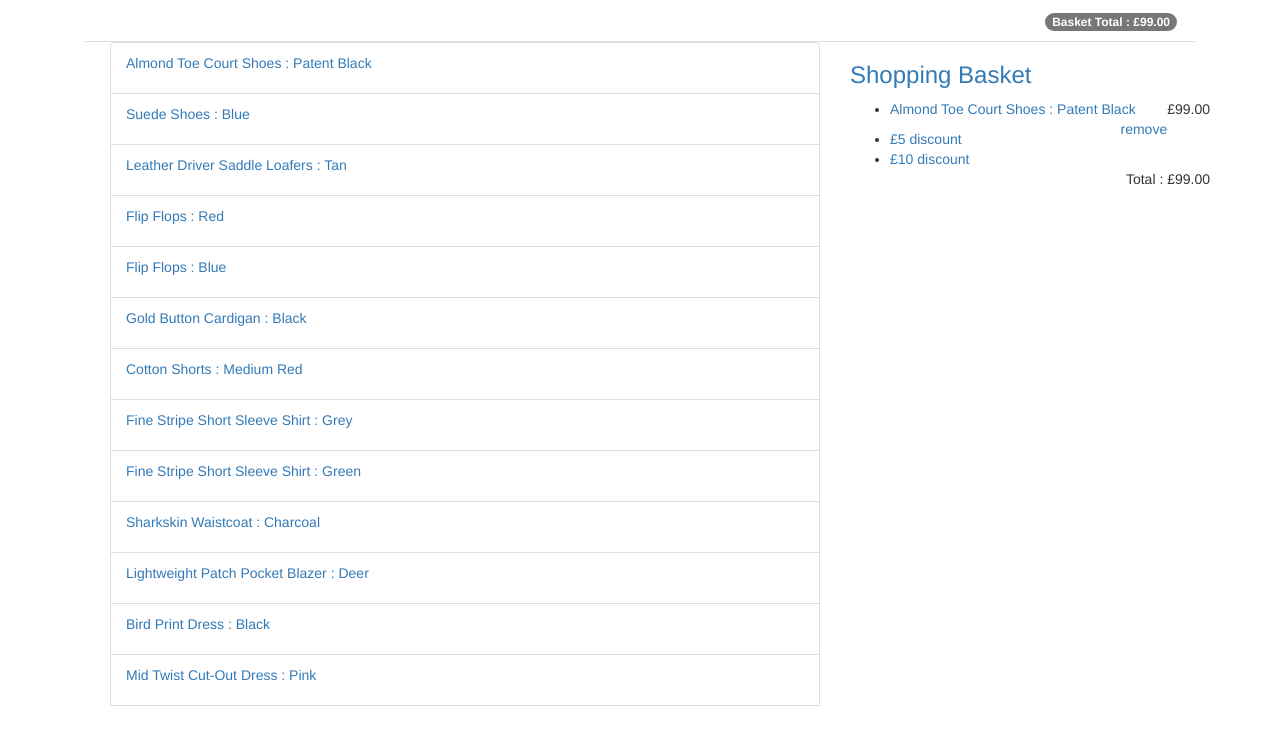
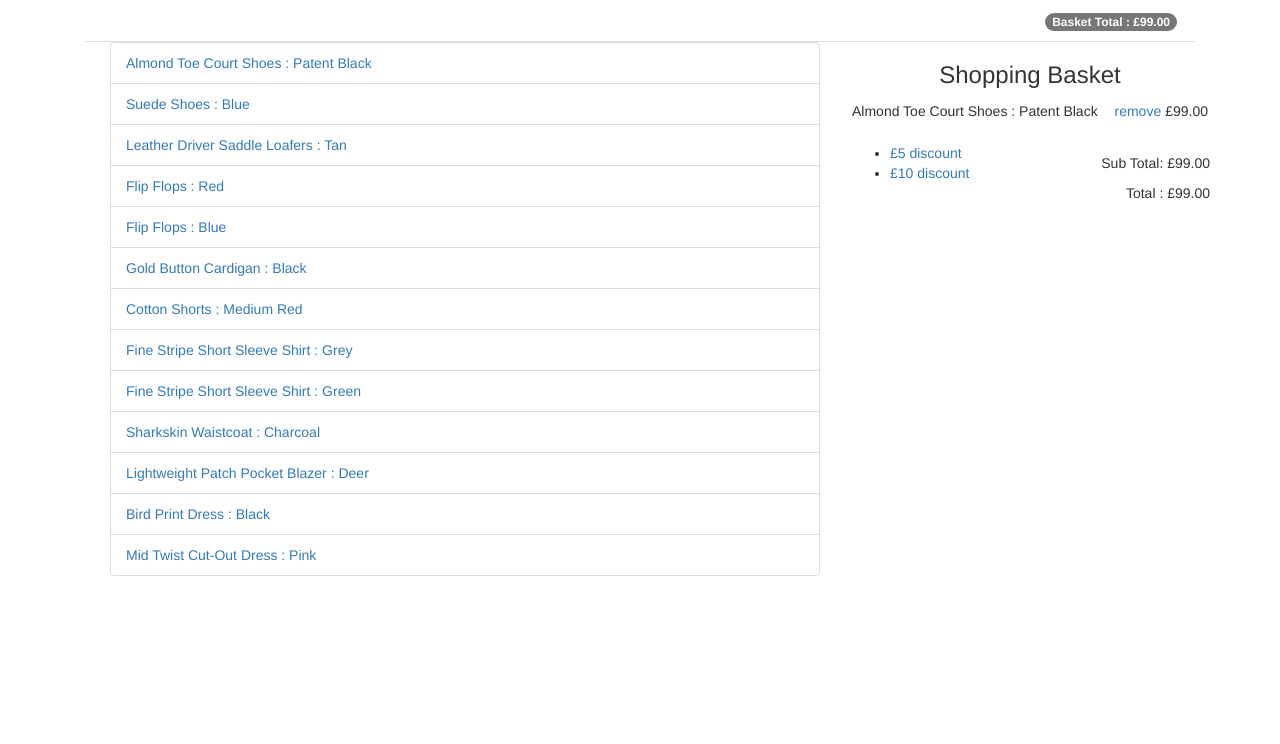
Before and after one commit to wardymate/clothing-retailer, a website: page public/index.html in a window 1280 px wide. Both pictures are taken after a click on the link "Almond Toe Court Shoes : Patent Black". Drawn offline with nearby package versions, Linux system fonts and the light colour scheme; some packages are replaced by stand-ins of ours.

Commit message:
user can view subtotal of products before discounts. CSS added to clean up basket positioning. closes #5

```diff
--- a/public/css/style.css
+++ b/public/css/style.css
@@ -1,4 +1,19 @@
+h3 {
+  text-align: center;
+}
 #five-pound-voucher {
   width: 100%;
   text-align: center;
 }
+#sub-total {
+  padding-top: 10px;
+}
+#shopping-basket {
+  padding-left: 0px;
+  list-style-type: none;
+}
+
+.basket-item, .remove-basket-item, .basket-price {
+  display: inline-block;
+  padding: 2px;
+}
--- a/public/index.html
+++ b/public/index.html
@@ -17,7 +17,7 @@
       <section class="col-md-12">
         <ul class ="nav nav-tabs">
           <li class="pull-right">
-            <a href="#"><span id="basket-header-total" class="badge">Basket Total : {{ctrl.basketTotal| currency:"£"}}</span></a>
+            <a><span id="basket-header-total" class="badge">Basket Total : {{ctrl.basketTotal| currency:"£"}}</span></a>
           </li>
         </ul>
       </section>
@@ -28,18 +28,19 @@
         <section class="col-sm-8">
           <ul>
             <li ng-repeat="item in ctrl.products.items" class="list-group-item">
-              <a class="shop-item" ng-click="ctrl.addItemToBasket(item)">{{item.Name}} : {{item.colour}}</p>
+              <a class="shop-item" ng-click="ctrl.addItemToBasket(item)">{{item.Name}} : {{item.colour}}</a>
             </li>
           </ul>
         </section>
         <section class="col-md-4">
           <div ng-show="ctrl.shoppingBasketVisible" class="ng-hide">
-            <h3 class="center-block">Shopping Basket</h3>
+            <h3>Shopping Basket</h3>
             <ul id="shopping-basket">
               <li ng-repeat="basketItem in ctrl.shoppingBasket">
-                <a class="basket-item">{{basketItem.Name}} : {{basketItem.colour}}</a><p class="pull-right">{{basketItem.price | currency:"£"}}</p><br><a ng-click="ctrl.removeItemFromBasket(basketItem )"class="remove-basket-item pull-right">remove</a>
+                <p class="basket-item">{{basketItem.Name}} : {{basketItem.colour}}</p><p class="pull-right basket-price">{{basketItem.price | currency:"£"}}</p><a ng-click="ctrl.removeItemFromBasket(basketItem )"class="remove-basket-item pull-right">remove</a>
               </li>
             </ul>
+            <span id="sub-total" class="pull-right">Sub Total: {{ctrl.subTotal() | currency:"£"}}</span>
             <ul>
               <li>
                 <a id="five-pound-voucher" ng-click="ctrl.applyFivePoundDiscount()">£5 discount
--- a/public/js/shoppingCartController.js
+++ b/public/js/shoppingCartController.js
@@ -32,12 +32,16 @@ shopper.controller('ShoppingCartController', [function() {
     self.tenPoundDiscount = true;
   };
 
-  setbasketTotal = function() {
-    self.basketTotal = self.shoppingBasket.map(function(item) {
+  self.subTotal = function() {
+    return self.shoppingBasket.map(function(item) {
       return parseFloat(item.price);
     }).reduce(function(previousValue, currentValue) {
       return previousValue + currentValue;
     },0);
+  };
+
+  setbasketTotal = function() {
+    self.basketTotal = self.subTotal();
   };
 
   self.addItemToBasket = function(item) {
```
Also changed, not shown: test/shoppingCartController.spec.js (+5 -0 lines).
